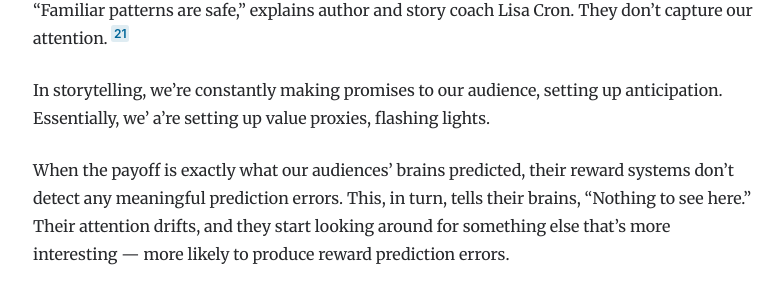
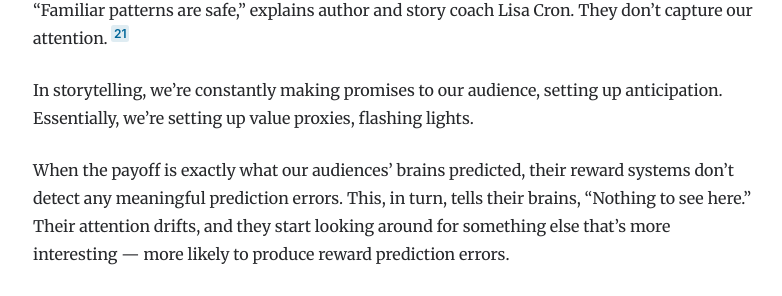
Before and after one commit to natelistrom/natelistrom.github.io, a Jekyll site: the page built from _posts/2023-07-23-rule-of-three-prediction.md, in a window 1280 px wide and 900 px high, scrolled down 5180 px. Shown: the part 180-476 px from the top of the window, without its empty margins (247-1029 px from the left). Built offline with Jekyll 4.4.1, drawn with Linux system fonts in a browser that asks for light colours.

```diff
--- a/_posts/2023-07-23-rule-of-three-prediction.md
+++ b/_posts/2023-07-23-rule-of-three-prediction.md
@@ -87,7 +87,7 @@ As our brains get better at predicting a new pattern, they make fewer and fewer
 
 This is why stories that are too formulaic or familiar — too predictable — feel boring. “Familiar patterns are safe,” explains author and story coach Lisa Cron. They don’t capture our attention. <sup>{% include cron-2012.html %} Page 159.</sup>
 
-In storytelling, we’re constantly making promises to our audience, setting up anticipation. Essentially, we' a're setting up value proxies, flashing lights.
+In storytelling, we’re constantly making promises to our audience, setting up anticipation. Essentially, we're setting up value proxies, flashing lights.
 
 When the payoff is exactly what our audiences' brains predicted, their reward systems don’t detect any meaningful prediction errors. This, in turn, tells their brains, “Nothing to see here.” Their attention drifts, and they start looking around for something else that’s more interesting — more likely to produce reward prediction errors.
 
```
